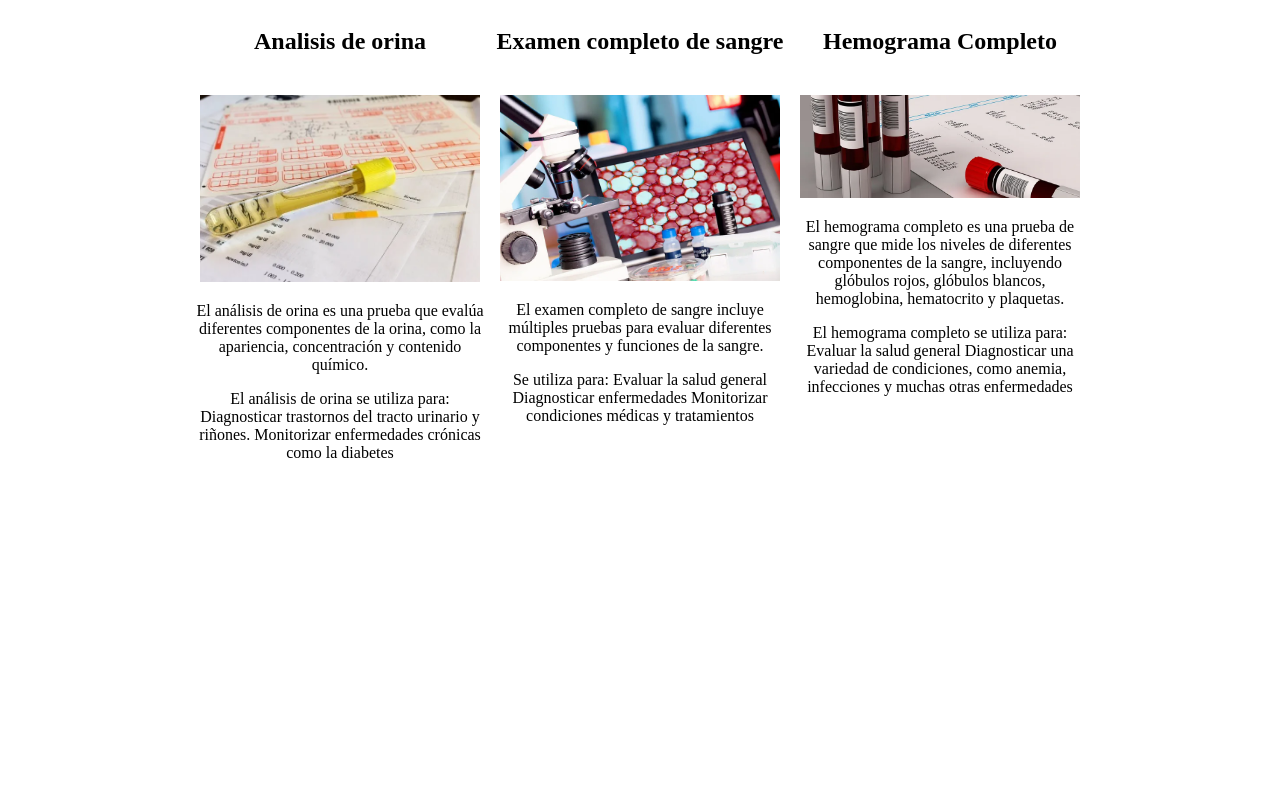
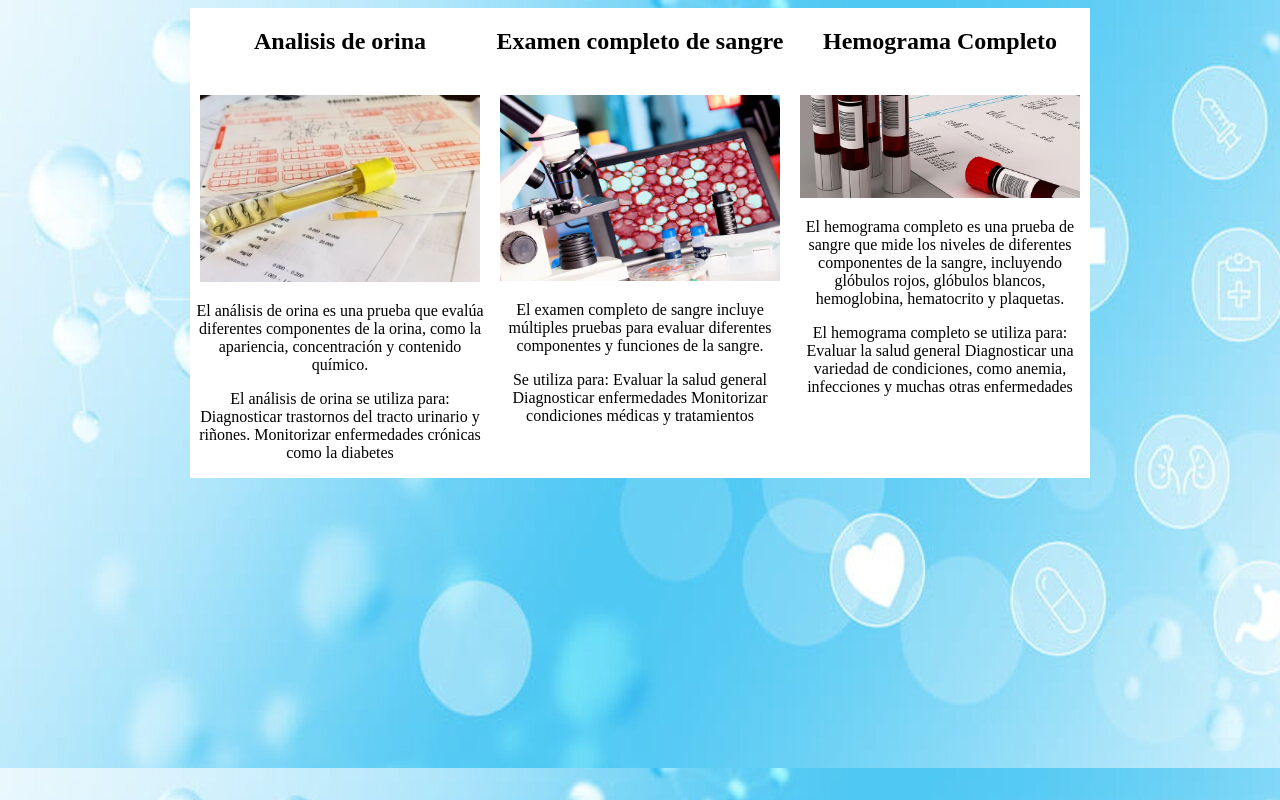
Before and after one commit to JesusReynaSilva/SUSANA-SALUD.github.io, a plain HTML site: page index.html in a window 1280 px wide. Drawn offline with Linux system fonts and the light colour scheme.

Commit message:
Update style.css

```diff
--- a/style.css
+++ b/style.css
@@ -13,7 +13,7 @@ body {
 }
 
 body {
-    background-image: url(imagenes/FONDO.jpg);
+    background-image: url(FONDO.jpg);
 }
 div {
     background-color: white;
```
